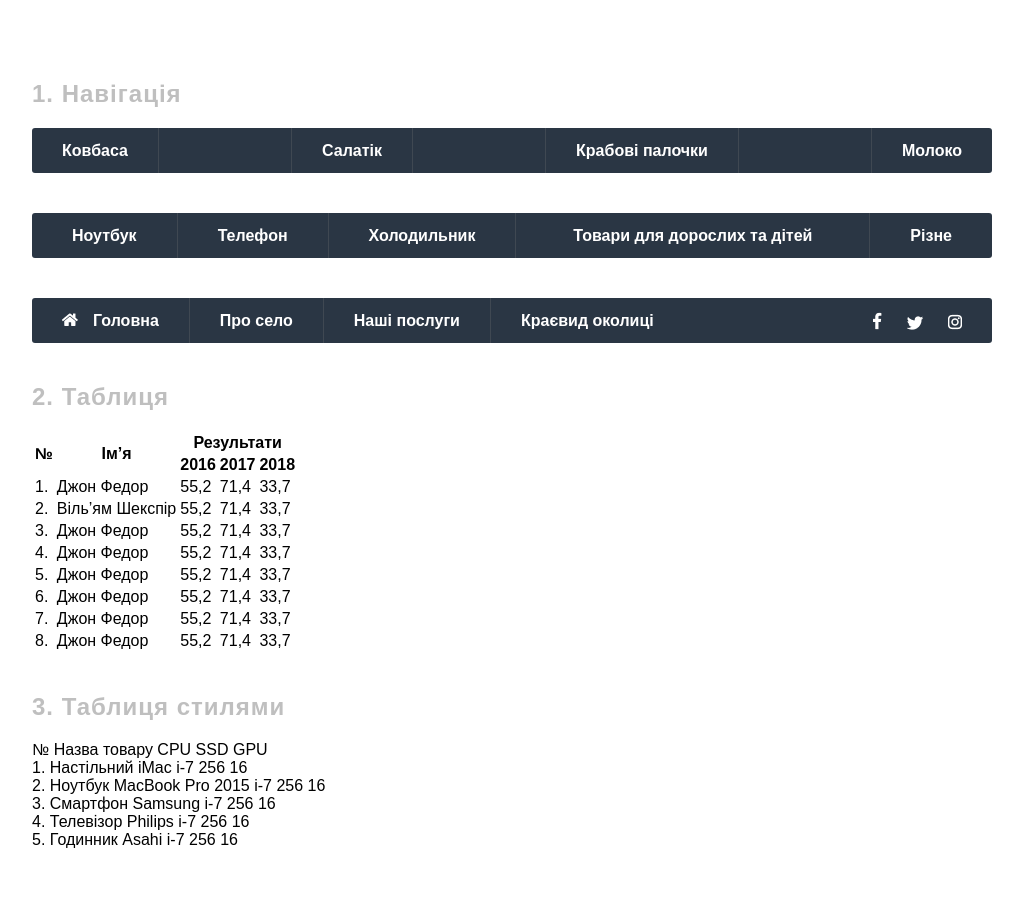
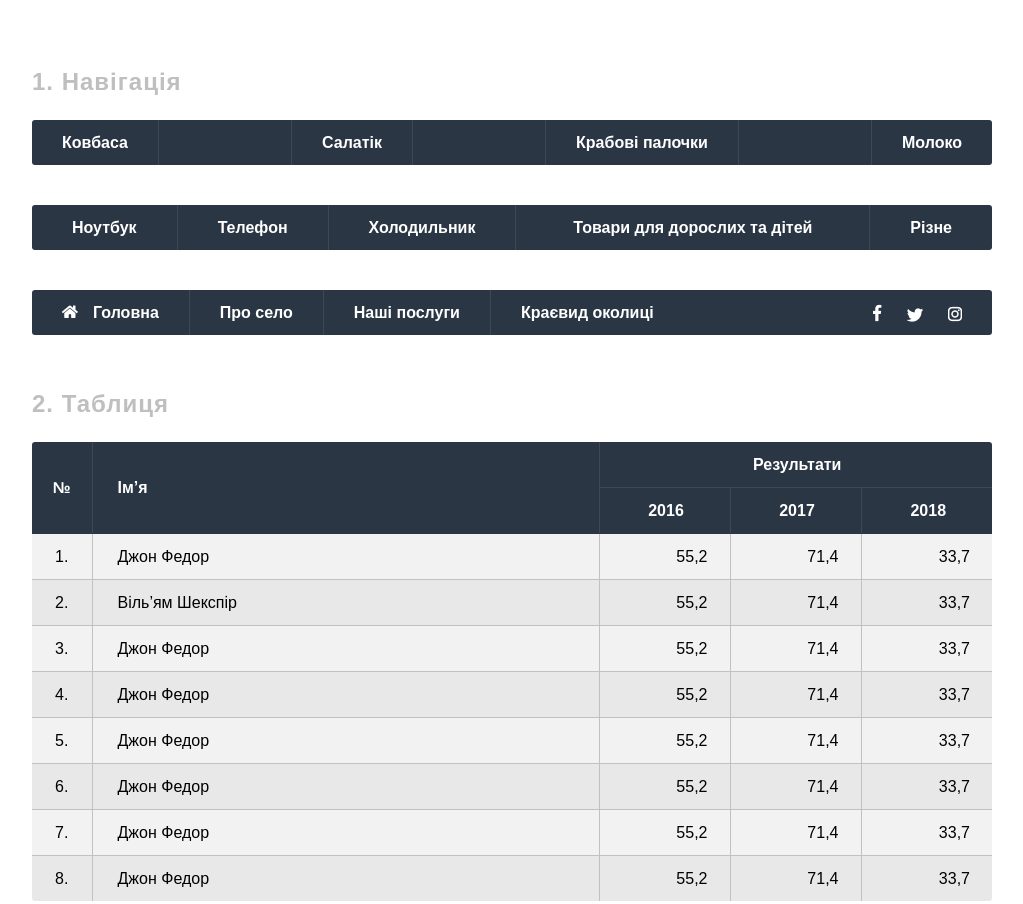
Before and after one commit to drDramen/table-1, a plain HTML site: page index.html in a window 1280 px wide. Shown: the top 904 px of the page, without its empty margins (128-1151 px from the left). Drawn offline with Linux system fonts and the light colour scheme.

Commit message:
intermediate result

```diff
--- a/css/style.css
+++ b/css/style.css
@@ -4,14 +4,19 @@ body {
 }
 
 h2 {
+    margin: 0 0 24px;
+    color: #bfbfbf;
+    font-weight: bold;
     font-size: 24px;
     letter-spacing: 1px;
-    color: #bfbfbf;
-    font-weight: bold;
 }
 
 section {
-    margin-bottom: 40px;
+    margin-bottom: 45px;
+}
+
+section:first-child {
+    margin-bottom: 55px;
 }
 
 ul {
@@ -22,8 +27,8 @@ ul {
 
 a {
     display: block;
+    color: inherit;
     text-decoration: none;
-    color: inherit;
 }
 
 i {
@@ -31,9 +36,9 @@ i {
 }
 
 .wrapper {
+    max-width: 960px;
     margin: 0 auto;
-    max-width: 960px;
-    padding: 60px 15px;
+    padding: 68px 15px 52px;
 }
 
 .menu-container {
@@ -41,28 +46,34 @@ i {
     justify-content: space-between;
     margin-bottom: 40px;
     color: #fff;
+    background-color: #2a3644;
     border-radius: 3px;
-    background-color: #2a3644;
+}
+
+.menu-container:last-child {
+    margin: 0;
 }
 
 .menu {
     display: flex;
     justify-content: space-between;
+    flex-wrap: wrap;
 }
 
 .menu li {
     position: relative;
+    /* flex-grow: 1; */
+    box-sizing: border-box;
+    text-align: center;
     cursor: pointer;
-    box-sizing: border-box;
 }
 
 .menu .submenu {
-    display: none;
     position: absolute;
     top: 100%;
-    /* width: 210px; */
+    z-index: 2;
+    display: none;
     border-radius: 3px;
-    z-index: 2;
 }
 
 .menu > li > .submenu {
@@ -84,8 +95,8 @@ i {
 
 .menu .submenu li:last-child {
     border-bottom: 3px solid #d2d4d5;
+    border-bottom-right-radius: 3px;
     border-bottom-left-radius: 3px;
-    border-bottom-right-radius: 3px;
 }
 
 .menu > li:last-child .submenu {
@@ -103,10 +114,10 @@ i {
 }
 
 .menu .submenu .submenu .submenu {
+    right: 100%;
     left: unset;
-    right: 100%;
+    padding-right: 5px;
     padding-left: 0;
-    padding-right: 5px;
 }
 
 .menu a {
@@ -116,13 +127,14 @@ i {
 
 .menu .submenu li {
     width: 210px;
+    text-align: left;
     background-color: #d2d4d5;
 }
 
 .menu .submenu a {
     padding: 11px 20px 11px;
+    color: #2a3644;
     font-size: 15px;
-    color: #2a3644;
 }
 
 /*Бордеры на ссылках. Уточнить или правильно так. При сжимании ламаеться*/
@@ -140,8 +152,8 @@ i {
 }
 
 .menu-2 > li > a {
+    padding-right: 40px;
     padding-left: 40px;
-    padding-right: 40px;
 }
 
 .menu-2 .grow {
@@ -174,10 +186,10 @@ i {
 }
 
 .menu-3__social {
+    min-width: 149px;
     padding: 14px 30px 13px;
-    min-width: 149px;
+    font-size: 0;
     text-align: right;
-    font-size: 0;
 }
 
 .menu-3__social li {
@@ -224,22 +236,154 @@ i {
     margin-right: 15px;
 }
 
-.menu .submenu-col {
-    flex-direction: column;
-    flex-wrap: wrap;
-    max-height: 163px;
-    background-color: #d2d4d5;
-    width: 420px;
+/* Table */
+
+table {
+    width: 100%;
+    border-radius: 3px;
+    border-collapse: collapse;
 }
 
-.menu li:hover .submenu-col {
-    display: flex;
-    position: static;
-    top: auto;
+th,
+td {
+    box-sizing: border-box;
+    padding: 14px 22px 13px 25px;
+    background-color: #f2f2f2;
+    transition: 0.2s ease-out;
 }
 
-.menu-3 div {
-    position: absolute;
-    top: 100%;
-    border-top: 5px solid transparent;
+th {
+    color: #fff;
+    background-color: #2a3644;
+    border-bottom: 1px solid #2a3644;
+    border-left: 1px solid #3f4852;
 }
+
+td {
+    cursor: pointer;
+}
+
+tr:nth-child(even) td {
+    background-color: #e8e8e8;
+}
+
+thead tr:first-child th:last-child {
+    border-bottom: 1px solid #3f4852;
+    border-top-right-radius: 3px;
+}
+
+tbody tr:last-child td:first-child {
+    border-bottom-left-radius: 3px;
+}
+
+tbody tr:last-child td:last-child {
+    border-bottom-right-radius: 3px;
+}
+
+td + td {
+    border-left: 1px solid #c0c1c2;
+}
+
+tr td {
+    border-top: 1px solid #c0c1c2;
+}
+
+thead tr:first-child th:first-child {
+    width: 60px;
+    padding-right: 0;
+    padding-left: 0;
+    text-align: center;
+    border-left: none;
+    border-top-left-radius: 3px;
+}
+
+td:first-child {
+    padding-right: 0;
+    padding-left: 0;
+    text-align: center;
+}
+
+tr:first-child th:nth-child(2) {
+    text-align: left;
+}
+
+thead tr + tr th {
+    width: 131px;
+}
+
+td:nth-child(n + 3) {
+    text-align: right;
+}
+
+tbody tr:hover td {
+    background-color: #c0c1c2;
+}
+
+/* Table CSS*/
+
+.table {
+    display: table;
+    width: 100%;
+}
+
+.table div {
+    display: table-row;
+}
+
+.table span {
+    display: table-cell;
+    box-sizing: border-box;
+    padding: 14px 28px 13px 25px;
+    text-align: right;
+    background-color: #e8e8e8;
+    cursor: pointer;
+    transition: 0.2s ease-out;
+}
+
+.table span:first-child {
+    width: 60px;
+    padding-right: 0;
+    padding-left: 0;
+    text-align: center;
+}
+
+.table span:nth-child(2) {
+    width: 507px;
+    text-align: left;
+}
+
+.table div:first-child span {
+    color: #fff;
+    font-weight: 700;
+    text-align: center;
+    background-color: #2a3644;
+    cursor: auto;
+}
+
+.table div:nth-child(2n) span {
+    background-color: #f2f2f2;
+}
+
+.table div:nth-child(n + 2) + div span {
+    border-top: 1px solid #c0c1c2;
+}
+
+.table span + span {
+    border-left: 1px solid #c0c1c2;
+}
+
+.table div:first-child span + span {
+    border-left: 1px solid #3f4852;
+}
+
+.table div:last-child span:first-child {
+    border-bottom-left-radius: 3px;
+}
+
+.table div:last-child span:last-child {
+    border-bottom-right-radius: 3px;
+}
+
+.table div + div:hover span {
+    background-color: #c0c1c2;
+}
--- a/index.html
+++ b/index.html
@@ -97,7 +97,6 @@
                     </li>
                     <li>
                         <a href="#">Наші послуги</a>
-                        <div>
                             <ul class="submenu submenu-col">
                                 <li><a href="#">Видоїти корову</a></li>
                                 <li><a href="#">Випасти свиню</a></li>
@@ -106,7 +105,6 @@
                                 <li><a href="#">Покропити город</a></li>
                                 <li><a href="#">Крамниця товарів</a></li>
                             </ul>
-                        </div>
                     </li>
                     <li>
                         <a href="#">Краєвид околиці</a>
```
